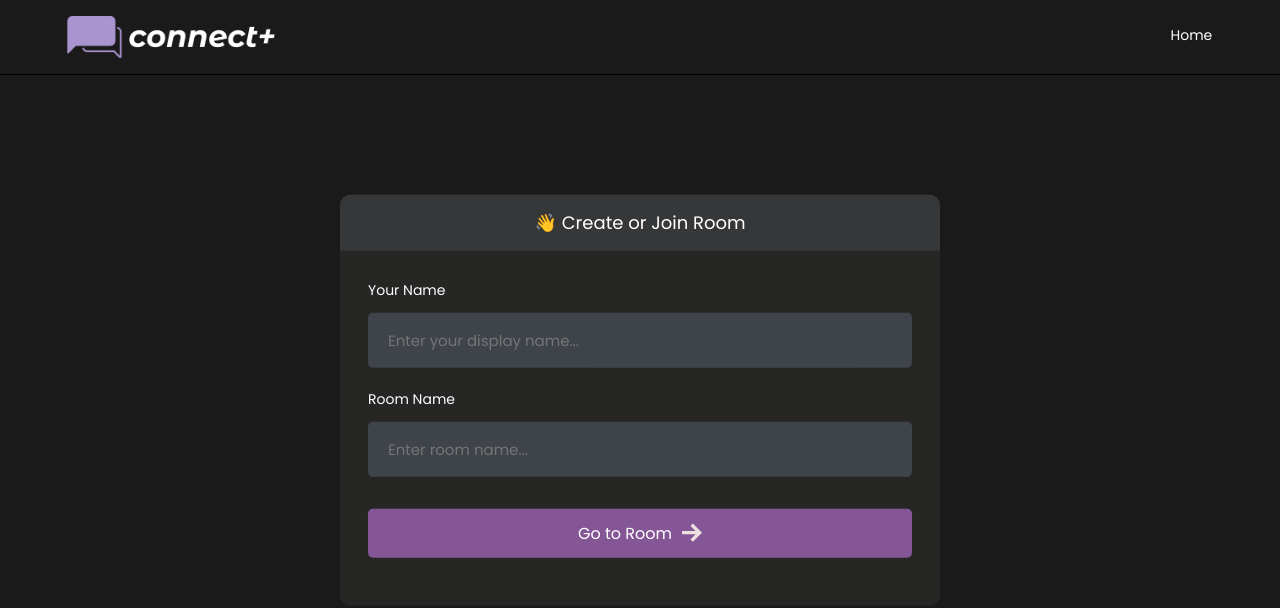
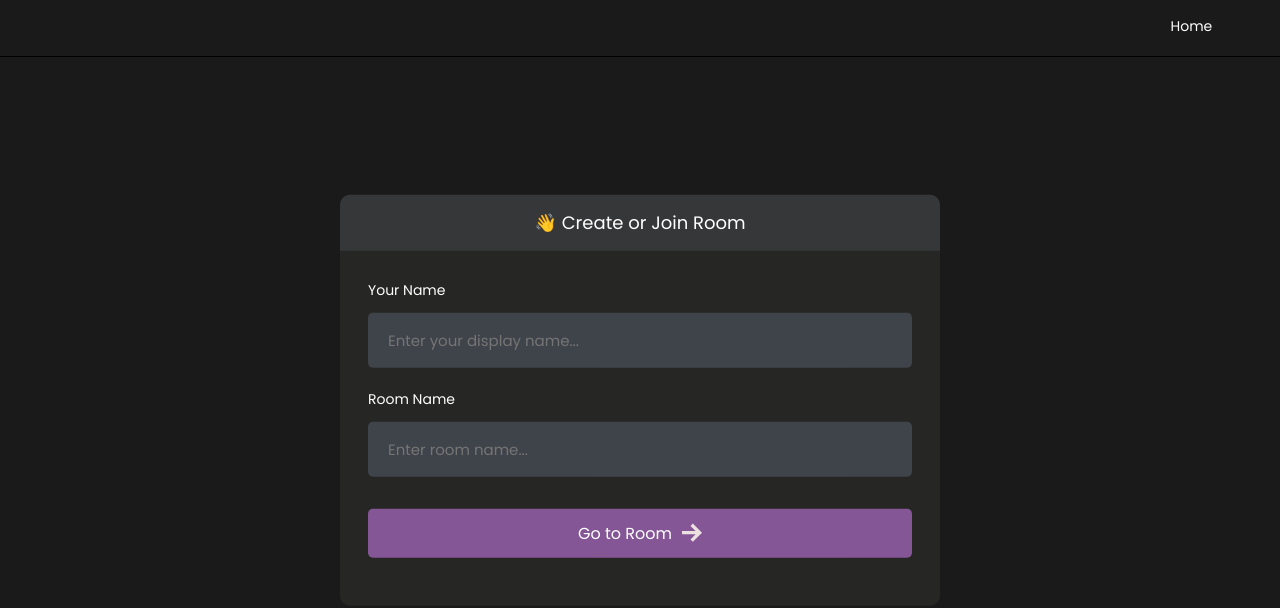
Before and after one commit to akshatbiniwale/connect-plus, a plain HTML site: page lobby.html in a window 1280 px wide. Drawn offline with Linux system fonts and the light colour scheme.

Commit message:
removed logo from lobby and room

```diff
--- a/lobby.html
+++ b/lobby.html
@@ -14,11 +14,11 @@
 
     <header id="nav">
         <div class="nav--list">
-            <a href="index.html" />
+            <!-- <a href="index.html" />
             <h3 id="logo">
                 <img src="./images/logo.png" alt="Site Logo">
             </h3>
-            </a>
+            </a> -->
         </div>
         <div id="nav__links">
             <a class="nav__link" href="/index.html">
```
Also changed, not shown: room.html (+2 -2 lines).
